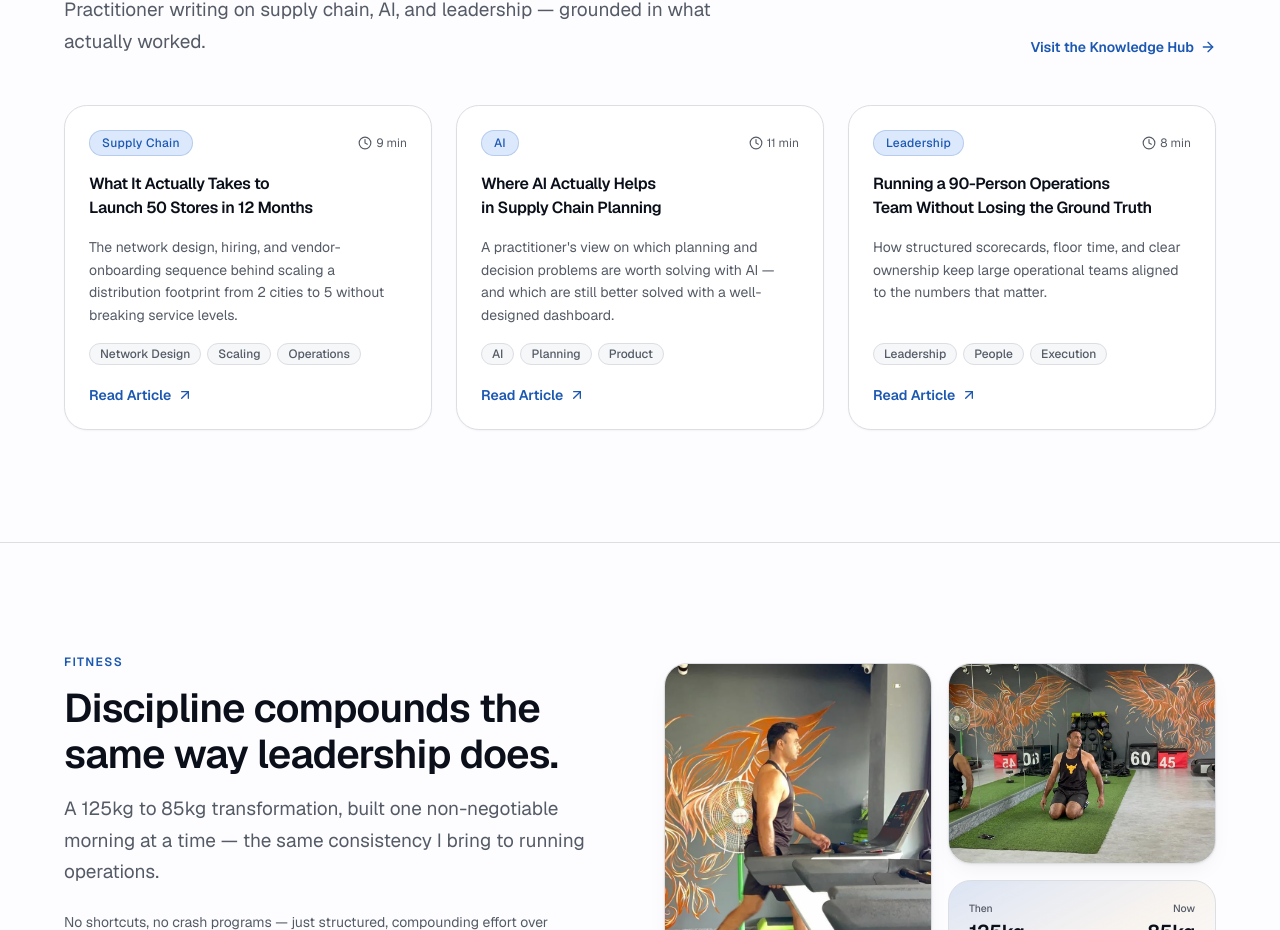
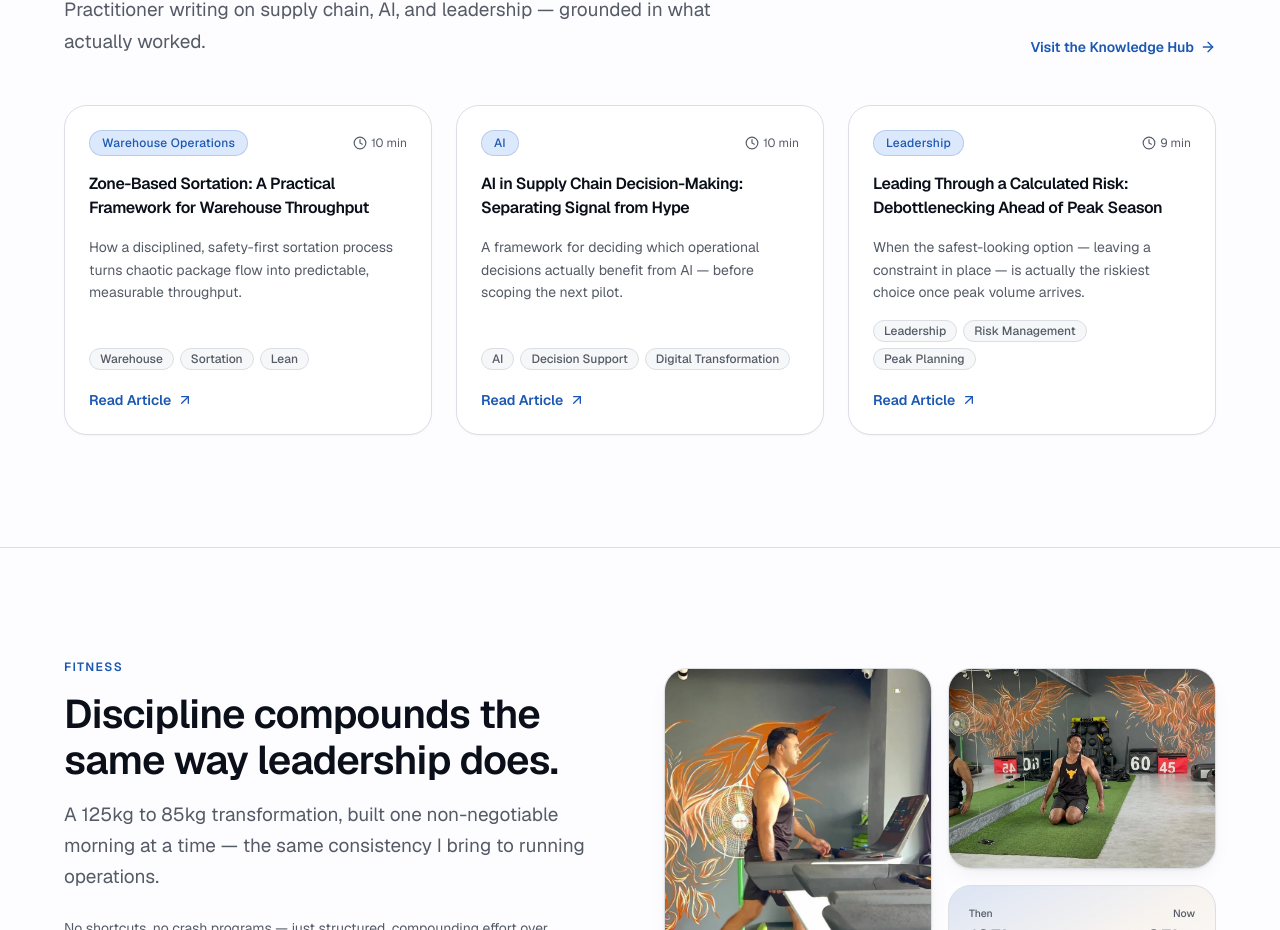
Before and after one commit to shashankzodeofficial/shashank-zode-portfolio, a Next.js app: page / in a window 1280 px wide. Shown: the part 7271-8201 px from the top of the page. Built offline with nearby package versions, Linux system fonts and the light colour scheme.

Commit message:
feat(seo): wire homepage knowledge previews and sitemap to live articles
Replaces Phase 2 placeholder preview entries with real article slugs,
marks Knowledge Hub live in navigation, fixes Projects nav link, and
adds all knowledge routes to the sitemap.

```diff
--- a/app/sitemap.ts
+++ b/app/sitemap.ts
@@ -1,5 +1,6 @@
 import type { MetadataRoute } from "next";
 
+import { articles } from "@/content/knowledge/articles";
 import { caseStudies } from "@/content/projects";
 import { siteConfig } from "@/lib/site-config";
 
@@ -20,12 +21,6 @@ export default function sitemap(): MetadataRoute.Sitemap {
       priority: 0.9,
     },
     {
-      url: `${siteConfig.url}/knowledge`,
-      lastModified,
-      changeFrequency: "weekly",
-      priority: 0.6,
-    },
-    {
       url: `${siteConfig.url}/projects`,
       lastModified,
       changeFrequency: "weekly",
@@ -37,5 +32,29 @@ export default function sitemap(): MetadataRoute.Sitemap {
       changeFrequency: "monthly" as const,
       priority: 0.8,
     })),
+    {
+      url: `${siteConfig.url}/knowledge`,
+      lastModified,
+      changeFrequency: "weekly",
+      priority: 0.9,
+    },
+    ...articles.map((article) => ({
+      url: `${siteConfig.url}/knowledge/${article.slug}`,
+      lastModified,
+      changeFrequency: "monthly" as const,
+      priority: 0.8,
+    })),
+    {
+      url: `${siteConfig.url}/knowledge/frameworks`,
+      lastModified,
+      changeFrequency: "weekly",
+      priority: 0.7,
+    },
+    {
+      url: `${siteConfig.url}/knowledge/ai-use-cases`,
+      lastModified,
+      changeFrequency: "weekly",
+      priority: 0.7,
+    },
   ];
 }
--- a/components/cards/knowledge-card.tsx
+++ b/components/cards/knowledge-card.tsx
@@ -31,7 +31,7 @@ export function KnowledgeCard({ article }: { article: KnowledgeArticlePreview })
       </div>
 
       <Link
-        href="/knowledge"
+        href={`/knowledge/${article.slug}`}
         className="text-brand group/link mt-1 inline-flex w-fit items-center gap-1.5 text-sm font-semibold"
       >
         Read Article
--- a/lib/content.ts
+++ b/lib/content.ts
@@ -229,27 +229,30 @@ export const featuredProjects: FeaturedProject[] = [
 
 export const knowledgeArticlePreviews: KnowledgeArticlePreview[] = [
   {
-    category: "Supply Chain",
-    title: "What It Actually Takes to Launch 50 Stores in 12 Months",
+    slug: "zone-based-sortation-warehouse-throughput",
+    category: "Warehouse Operations",
+    title: "Zone-Based Sortation: A Practical Framework for Warehouse Throughput",
+    readingTime: "10 min",
+    summary:
+      "How a disciplined, safety-first sortation process turns chaotic package flow into predictable, measurable throughput.",
+    tags: ["Warehouse", "Sortation", "Lean"],
+  },
+  {
+    slug: "ai-in-supply-chain-decision-making",
+    category: "AI",
+    title: "AI in Supply Chain Decision-Making: Separating Signal from Hype",
+    readingTime: "10 min",
+    summary:
+      "A framework for deciding which operational decisions actually benefit from AI — before scoping the next pilot.",
+    tags: ["AI", "Decision Support", "Digital Transformation"],
+  },
+  {
+    slug: "leading-through-calculated-risk-peak-season",
+    category: "Leadership",
+    title: "Leading Through a Calculated Risk: Debottlenecking Ahead of Peak Season",
     readingTime: "9 min",
     summary:
-      "The network design, hiring, and vendor-onboarding sequence behind scaling a distribution footprint from 2 cities to 5 without breaking service levels.",
-    tags: ["Network Design", "Scaling", "Operations"],
-  },
-  {
-    category: "AI",
-    title: "Where AI Actually Helps in Supply Chain Planning",
-    readingTime: "11 min",
-    summary:
-      "A practitioner's view on which planning and decision problems are worth solving with AI — and which are still better solved with a well-designed dashboard.",
-    tags: ["AI", "Planning", "Product"],
-  },
-  {
-    category: "Leadership",
-    title: "Running a 90-Person Operations Team Without Losing the Ground Truth",
-    readingTime: "8 min",
-    summary:
-      "How structured scorecards, floor time, and clear ownership keep large operational teams aligned to the numbers that matter.",
-    tags: ["Leadership", "People", "Execution"],
+      "When the safest-looking option — leaving a constraint in place — is actually the riskiest choice once peak volume arrives.",
+    tags: ["Leadership", "Risk Management", "Peak Planning"],
   },
 ];
--- a/lib/site-config.ts
+++ b/lib/site-config.ts
@@ -19,8 +19,8 @@ export const navItems: NavItem[] = [
   { label: "Home", href: "/", status: "live" },
   { label: "About", href: "/about", status: "live" },
   { label: "Journey", href: "/about#timeline", status: "live" },
-  { label: "Projects", href: "/#projects", status: "live" },
-  { label: "Knowledge Hub", href: "/knowledge", status: "upcoming" },
+  { label: "Projects", href: "/projects", status: "live" },
+  { label: "Knowledge Hub", href: "/knowledge", status: "live" },
   { label: "Leadership", href: "/#leadership", status: "live" },
   { label: "Fitness", href: "/#fitness", status: "live" },
   { label: "Resume", href: "/resume/Shashank-Zode-Resume.pdf", status: "live" },
```
